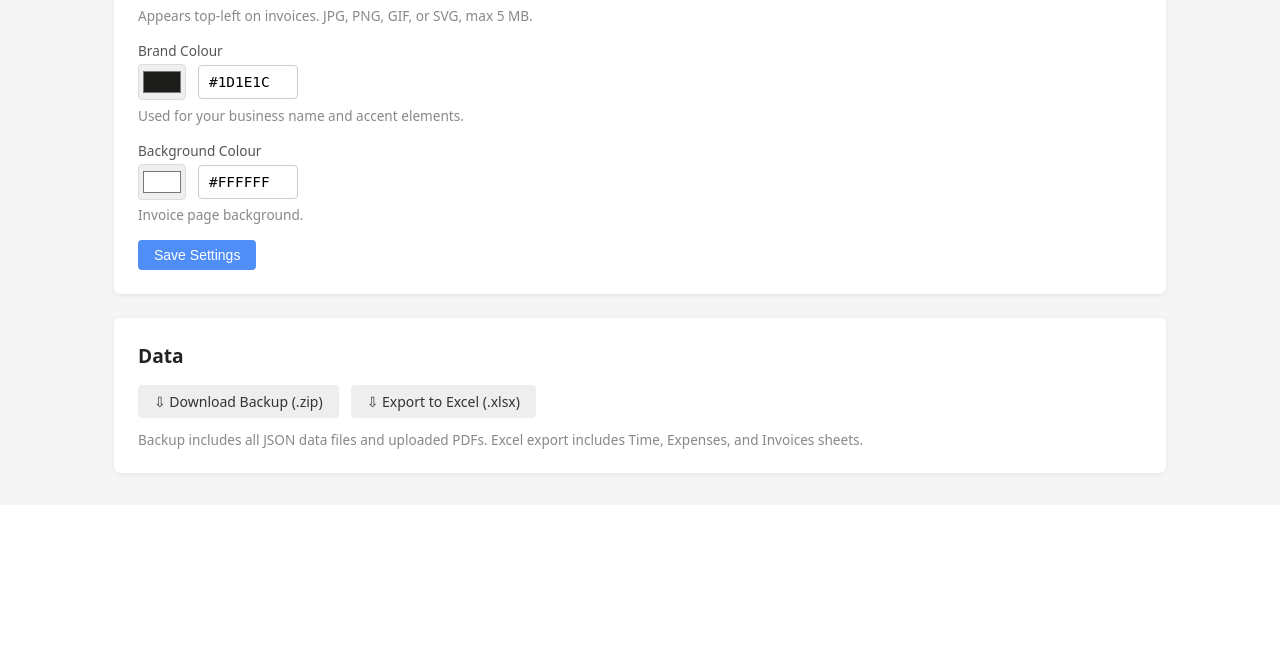
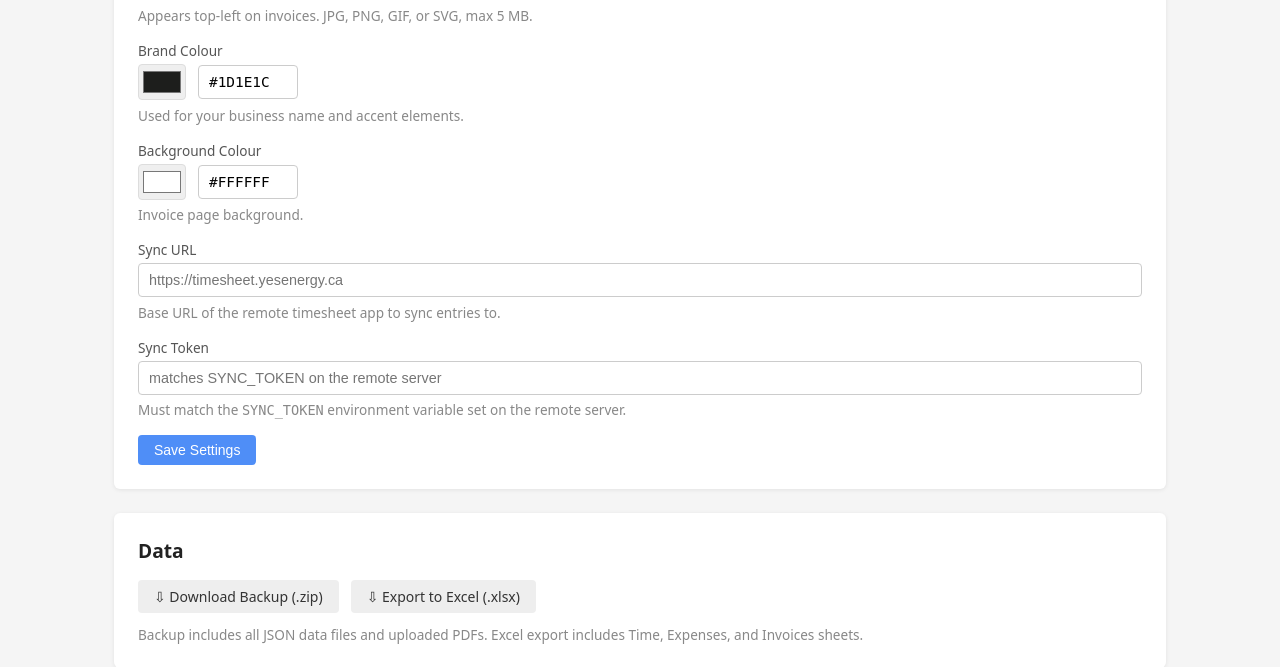
Before and after one commit to BASECAMP70/BASECAMPARB, a Flask app: page /settings in a window 1280 px wide. Shown: the part 1691-2358 px from the top of the page. Before the commit the page ends 2167 px from the top, so only its background shows below. Run offline with Flask 3, Linux system fonts and the light colour scheme.

Commit message:
feat: sync time entries to remote timesheet via API
Adds a Sync button on each uninvoiced time entry in list view.
Clicking opens a modal to pick the remote project and task (fetched live
from the remote app); date, hours, rate and description are pre-filled
from the local entry.

Flask routes added:
- GET  /sync/projects  — proxy to remote /api/sync/projects
- GET  /sync/tasks/<id> — proxy to remote /api/sync/tasks/<id>
- POST /sync/entry/<id> — proxy to remote /api/sync/entry

Settings: sync_url and sync_token fields added. Sync button is hidden
until both are configured.

Co-Authored-By: Claude Sonnet 4.6 <noreply@anthropic.com>

```diff
--- a/timesheet/app.py
+++ b/timesheet/app.py
@@ -1,4 +1,8 @@
 import os
+import urllib.request
+import urllib.parse
+import urllib.error
+import json as _json
 from pathlib import Path
 from flask import Flask, render_template, request, redirect, url_for, flash, send_file, jsonify
 from dotenv import load_dotenv
@@ -283,6 +287,8 @@ def create_app(config=None):
                 "app_accent_color": request.form.get("app_accent_color", s.get("app_accent_color", "#4f8ef7")).strip() or "#4f8ef7",
                 "enable_tasks": request.form.get("enable_tasks") == "1",
                 "enable_reports": request.form.get("enable_reports") == "1",
+                "sync_url": request.form.get("sync_url", "").strip().rstrip("/"),
+                "sync_token": request.form.get("sync_token", "").strip(),
             })
 
             # Logo upload
@@ -930,7 +936,8 @@ def create_app(config=None):
                                lf_project=lf_project,
                                lf_from=lf_from,
                                lf_to=lf_to,
-                               lf_invoiced=lf_invoiced)
+                               lf_invoiced=lf_invoiced,
+                               s=storage.load_settings())
 
     def _week_redirect(date_str):
         """Redirect to the weekly view containing date_str."""
@@ -1969,6 +1976,69 @@ def create_app(config=None):
                          mimetype="application/vnd.openxmlformats-officedocument.spreadsheetml.sheet",
                          as_attachment=True, download_name=filename)
 
+    # ── Sync proxy routes ─────────────────────────────────────────────────
+
+    def _sync_get(path):
+        s = storage.load_settings()
+        base = s.get("sync_url", "").rstrip("/")
+        token = s.get("sync_token", "")
+        if not base or not token:
+            return jsonify({"error": "Sync not configured"}), 400
+        req = urllib.request.Request(f"{base}{path}",
+                                     headers={"Authorization": f"Bearer {token}"})
+        try:
+            with urllib.request.urlopen(req, timeout=10) as r:
+                return jsonify(_json.loads(r.read()))
+        except urllib.error.HTTPError as e:
+            return jsonify(_json.loads(e.read())), e.code
+        except Exception as ex:
+            return jsonify({"error": str(ex)}), 500
+
+    @app.route("/sync/projects")
+    def sync_projects():
+        return _sync_get("/api/sync/projects")
+
+    @app.route("/sync/tasks/<int:project_id>")
+    def sync_tasks(project_id):
+        return _sync_get(f"/api/sync/tasks/{project_id}")
+
+    @app.route("/sync/entry/<entry_id>", methods=["POST"])
+    def sync_entry(entry_id):
+        s = storage.load_settings()
+        base = s.get("sync_url", "").rstrip("/")
+        token = s.get("sync_token", "")
+        if not base or not token:
+            return jsonify({"error": "Sync not configured"}), 400
+
+        all_entries = storage.load_time_entries()
+        entry = next((e for e in all_entries if e["id"] == entry_id), None)
+        if not entry:
+            return jsonify({"error": "Entry not found"}), 404
+
+        body = request.get_json(silent=True) or {}
+        project_map = {p["id"]: p for p in storage.load_projects()}
+        p = project_map.get(entry.get("project_id", ""), {})
+        rate = entry.get("rate", p.get("rate", 0))
+
+        payload = urllib.parse.urlencode({
+            "project_id": body.get("project_id", ""),
+            "task_id": body.get("task_id", ""),
+            "date": entry["date"],
+            "hours": entry["hours"],
+            "rate": rate,
+            "description": entry.get("description", ""),
+        }).encode()
+        req = urllib.request.Request(f"{base}/api/sync/entry", data=payload,
+                                     headers={"Authorization": f"Bearer {token}",
+                                              "Content-Type": "application/x-www-form-urlencoded"})
+        try:
+            with urllib.request.urlopen(req, timeout=10) as r:
+                return jsonify(_json.loads(r.read()))
+        except urllib.error.HTTPError as e:
+            return jsonify(_json.loads(e.read())), e.code
+        except Exception as ex:
+            return jsonify({"error": str(ex)}), 500
+
     return app
 
 
--- a/timesheet/templates/settings.html
+++ b/timesheet/templates/settings.html
@@ -214,6 +214,17 @@
       <p class="text-muted" style="margin-top:0.35rem;font-size:0.85rem">Invoice page background.</p>
     </div>
 
+    <div class="form-group">
+      <label>Sync URL</label>
+      <input name="sync_url" value="{{ s.get('sync_url','') }}" placeholder="https://timesheet.yesenergy.ca">
+      <p class="text-muted" style="margin-top:0.35rem;font-size:0.85rem">Base URL of the remote timesheet app to sync entries to.</p>
+    </div>
+    <div class="form-group">
+      <label>Sync Token</label>
+      <input name="sync_token" type="password" value="{{ s.get('sync_token','') }}" placeholder="matches SYNC_TOKEN on the remote server">
+      <p class="text-muted" style="margin-top:0.35rem;font-size:0.85rem">Must match the <code>SYNC_TOKEN</code> environment variable set on the remote server.</p>
+    </div>
+
     <button class="btn btn-primary" type="submit">Save Settings</button>
   </form>
 </div>
```
Also changed, not shown: timesheet/templates/time.html (+100 -0 lines).
